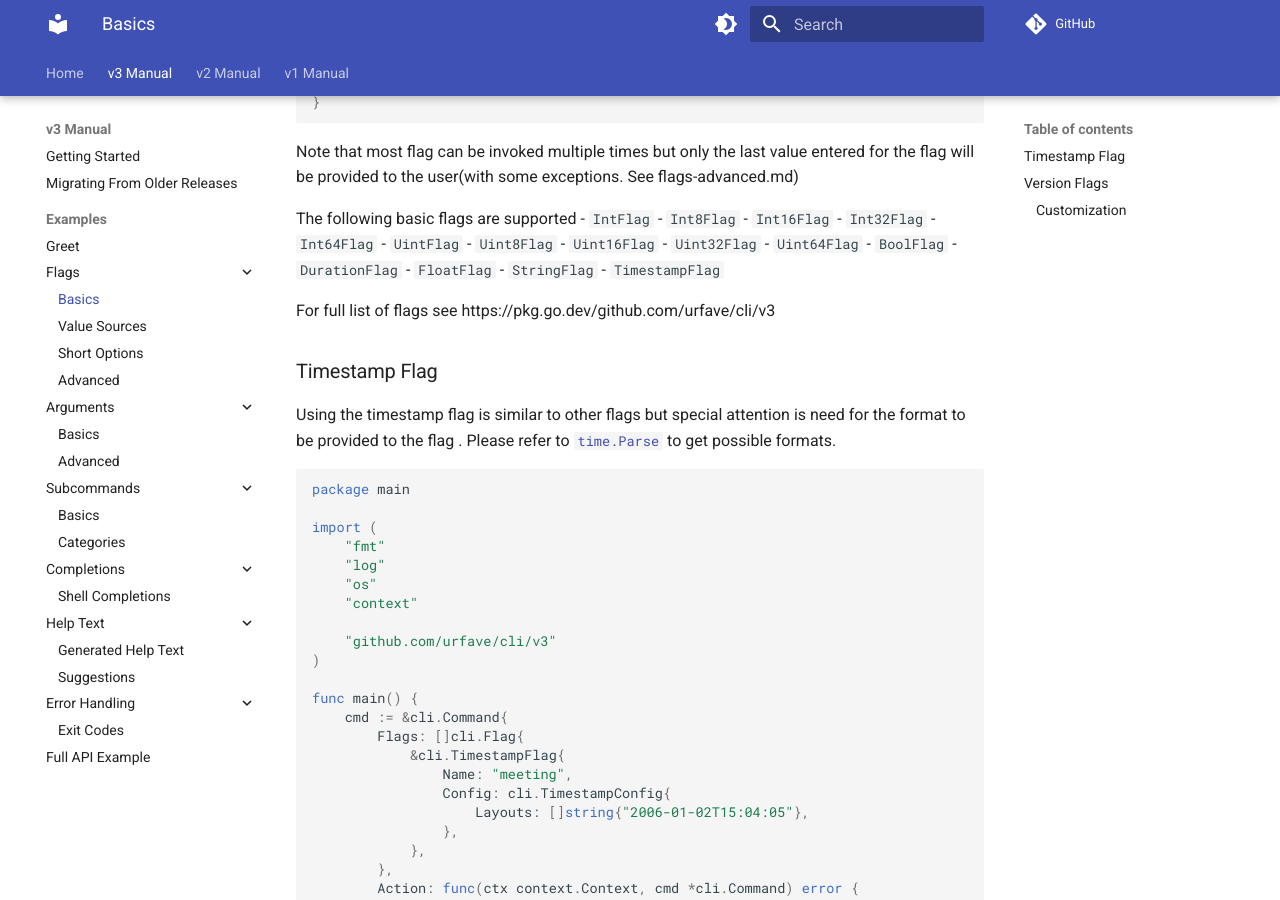
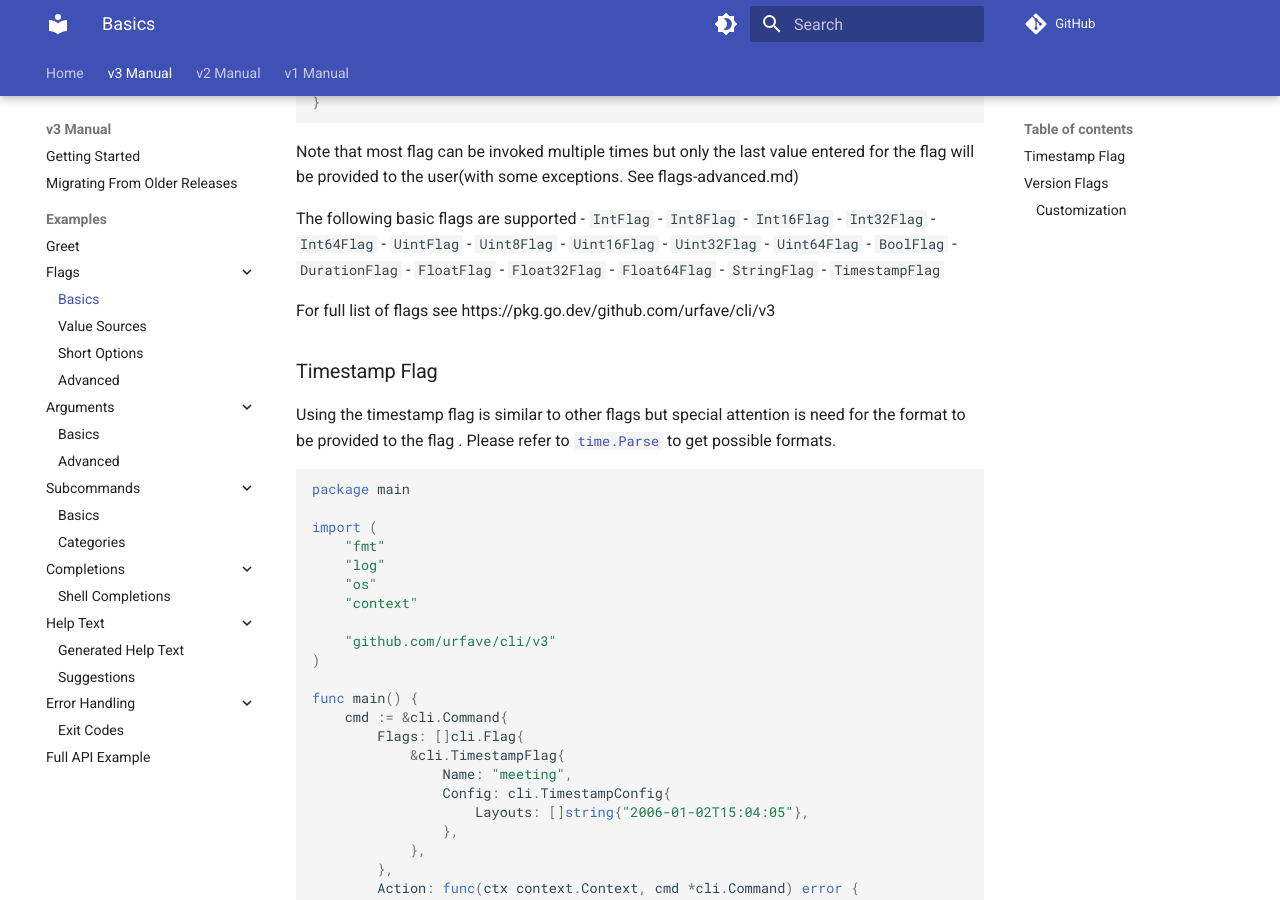
Before and after one commit to urfave/cli, an MkDocs documentation site: the page built from docs/v3/examples/flags/basics.md, in a window 1280 px wide and 900 px high, scrolled down 2399 px. Built offline with MkDocs 1.6.1 and Material for MkDocs 9.7.7, drawn with Linux system fonts in a browser that asks for light colours; comment, search, counter and statistics services are not loaded.

Commit message:
docs: basics

```diff
--- a/docs/v3/examples/flags/basics.md
+++ b/docs/v3/examples/flags/basics.md
@@ -147,6 +147,8 @@ The following basic flags are supported
 - `BoolFlag`
 - `DurationFlag`
 - `FloatFlag`
+- `Float32Flag`
+- `Float64Flag`
 - `StringFlag`
 - `TimestampFlag`
 
```
